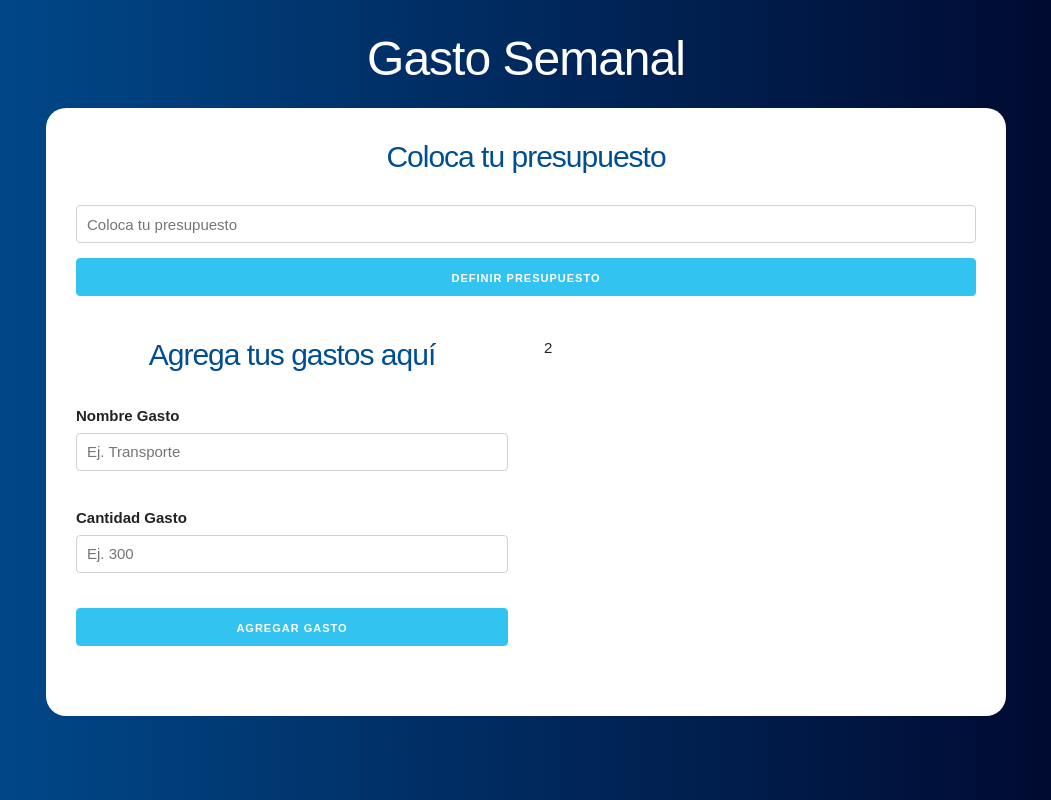
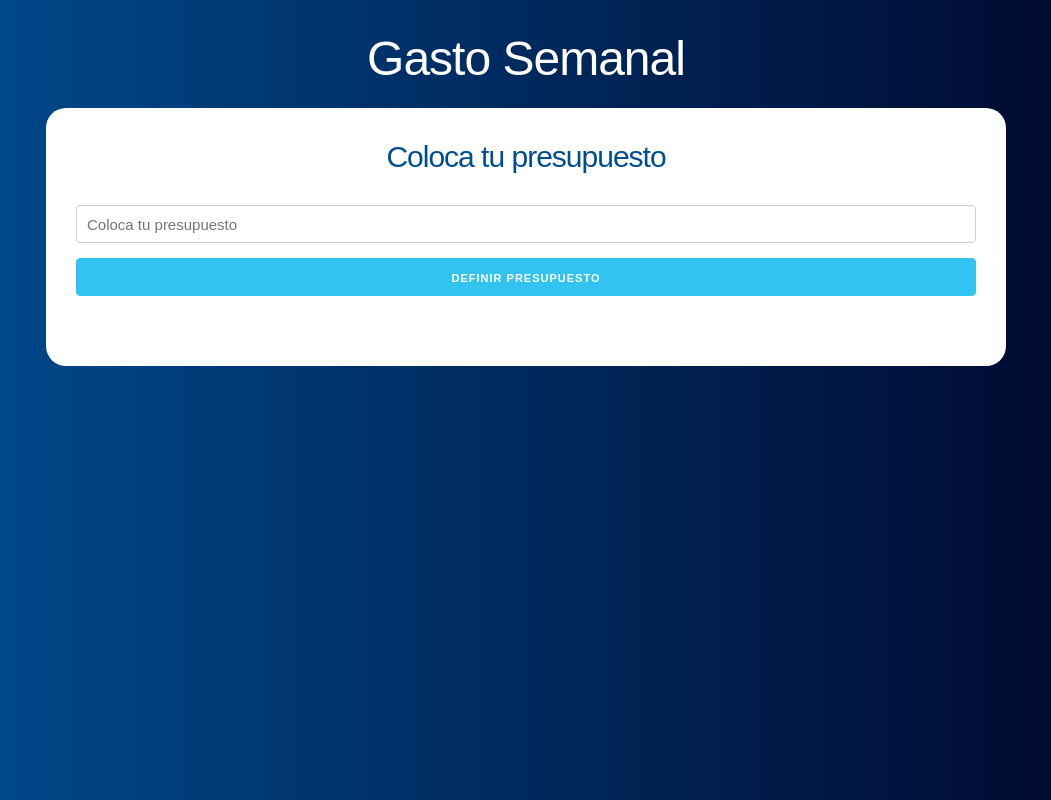
Before and after one commit to espisepi/mern15app-presupuesto-udemy, a React (Create React App) app: page / in a window 1280 px wide. Shown: the whole page, without its empty margins (114-1165 px from the left). Built offline with nearby package versions, Linux system fonts and the light colour scheme.

Commit message:
cargando condicionalmente componentes

```diff
--- a/src/App.js
+++ b/src/App.js
@@ -7,6 +7,7 @@
   /* Definir el state */
   const [ presupuesto, guardarPresupuesto ] = useState(0);
   const [ restante, guardarRestante ] = useState(0);
+  const [ mostrarPregunta, actualizarPregunta ] = useState(true);
 
   return (
     <div className="container">
@@ -15,11 +16,14 @@
 
         <div className="contenido-principal contenido">
 
+          { mostrarPregunta ?
+          (
             <Pregunta
               guardarPresupuesto={guardarPresupuesto}
               guardarRestante={guardarRestante}
+              actualizarPregunta={actualizarPregunta}
             />
-
+          ) : (
             <div className="row">
               <div className="one-half column">
                 <Formulario />
@@ -29,6 +33,12 @@
                 2
               </div>
             </div>
+          )
+          }
+
+
+
+
 
         </div>
       </header>
--- a/src/componets/Pregunta.js
+++ b/src/componets/Pregunta.js
@@ -1,7 +1,7 @@
 import React, { Fragment, useState } from 'react';
 import Error from './Error';
 
-const Pregunta = ({ guardarPresupuesto, guardarRestante }) => {
+const Pregunta = ({ guardarPresupuesto, guardarRestante, actualizarPregunta }) => {
 
     /* Definir el state */
     const [ cantidad, guardarCantidad ] = useState(0);
@@ -29,6 +29,8 @@
 
         guardarPresupuesto(cantidad);
         guardarRestante(cantidad);
+
+        actualizarPregunta(false);
 
     }
 
```
Lines whose indentation alone changed are shown as unchanged.
